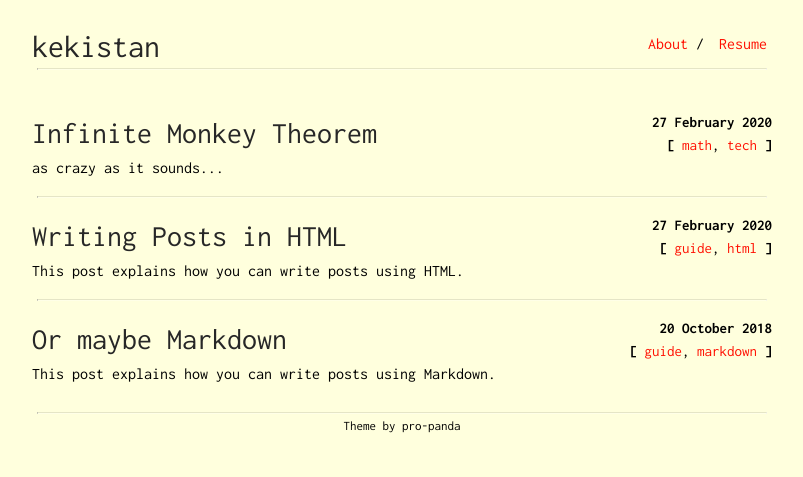
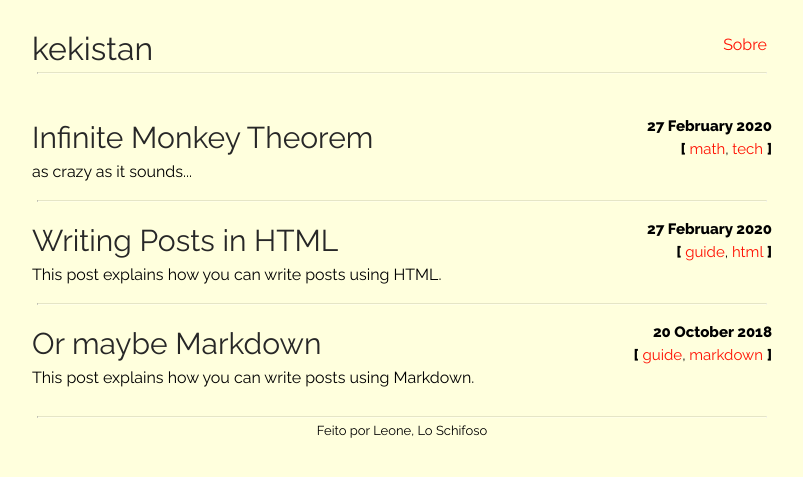
Before and after one commit to parchment-agoraphobia/parchment-agoraphobia.io, a Jekyll site: the page built from index.html, in a window 1280 px wide. Shown: the top 477 px of the page, without its empty margins (238-1041 px from the left). Built offline with Jekyll 4.4.1, drawn with Linux system fonts in a browser that asks for light colours.

Commit message:
nova fonte

```diff
--- a/_config.yml
+++ b/_config.yml
@@ -6,8 +6,8 @@ url: "https://parchment-agoraphobia.github.io"
 baseurl: "/"
 
 footer_only_homepage: true
-footer_url: "https://github.com/pro-panda"
-footer_text: "Theme by pro-panda"
+footer_url: "https://twitter.com/SchifosoLo"
+footer_text: "Feito por Leone, Lo Schifoso"
 
 profile-picture: assets/profile.png
 favicon_location: assets/favicon.ico
@@ -18,7 +18,5 @@ sass:
     sass_dir: css
 
 navbar:
- - name: "About"
-   link: "about"
- - name: "Resume"
-   absolute-link: "https://pro-panda.github.io/resume.pdf"
+ - name: "Sobre"
+   link: "sobre"
--- a/_includes/head.html
+++ b/_includes/head.html
@@ -17,7 +17,7 @@
     <meta name="author" content="{{ site.author }}">
 
     <meta name="description" content="{{ desc }}">
-    <link href='https://fonts.googleapis.com/css?family=Inconsolata:400,700' rel='stylesheet' type='text/css'>
+    <link href='https://fonts.googleapis.com/css2?family=Raleway:ital,wght@0,100;0,200;0,300;0,400;0,500;0,600;0,800;0,900;1,100;1,200;1,300;1,400;1,500;1,700;1,800;1,900&display=swap' rel='stylesheet' type='text/css'>
     <link rel="stylesheet" href="{{ sitedir }}css/main.css">
     <link rel="icon" type="image/ico" href="{{ favicon_location }}">
     <link rel="shortcut-icon" type="image/ico" href="{{ favicon_location }}">
--- a/css/main.scss
+++ b/css/main.scss
@@ -13,7 +13,7 @@ $small-width: 480px;
 
 body {
     margin: 0;
-    font-family: "Inconsolata";
+    font-family: "Raleway";
     background-color: #FFFFDD;
     min-height: 100%;
 }
```
